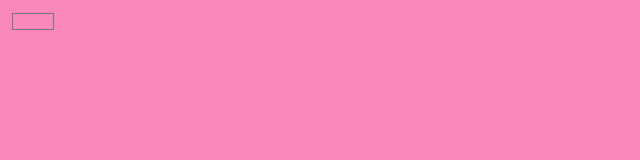
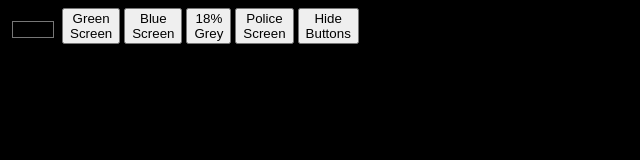
Before and after one commit to CamBud/cambud.github.io, a plain HTML site: page screenColor/screenColor.html in a window 1280 px wide. Shown: the whole page, without its empty margins (0-640 px from the left). Drawn offline with Linux system fonts and the light colour scheme.

Commit message:
Update screenColor.html

```diff
--- a/screenColor/screenColor.html
+++ b/screenColor/screenColor.html
@@ -5,14 +5,57 @@
     <link rel="stylesheet" href="test.css">
     <title>Screen Color</title>
     <script>
+        let policeCounter = 0;
         function changeColor() {
-            document.getElementById("bodyID").style.backgroundColor = document.getElementById("colorPicker").value
+            document.getElementById("bodyID").style.backgroundColor = document.getElementById("colorPicker").value;
+        }
+        function changePreset(hexColor) {
+            document.getElementById("bodyID").style.backgroundColor = hexColor;
+        }
+        function hideButtons() {
+            document.getElementById("buttonGroup").hidden = true;
+        }
+        function policeScreen() {
+            switch (policeCounter) {
+                case 0:
+                    document.getElementById("bodyID").style.backgroundColor = "#2500E0";
+                    break;
+                case 1:
+                    document.getElementById("bodyID").style.backgroundColor = "#4A53E1";
+                    break;
+                case 2:
+                    document.getElementById("bodyID").style.backgroundColor = "#FF6170";
+                    break;
+                case 3:
+                    document.getElementById("bodyID").style.backgroundColor = "#E31E33";
+                    break;
+                case 4:
+                    document.getElementById("bodyID").style.backgroundColor = "#FF6170";
+                    break;
+                case 5:
+                    document.getElementById("bodyID").style.backgroundColor = "#4A53E1";
+                    break;
+            }
+            policeCounter++
+            if (policeCounter >= 6) {
+                policeCounter = 0
+            }
         }
     </script>
 </head>
 
-<body id="bodyID" style="background-color: #fa88bc;">
-    <input type="color" class="colorPicker" id="colorPicker" value="#fa88bc" oninput="changeColor()">
+<body id="bodyID" style="background-color: #000000;">
+    <div id="buttonGroup">
+        <input type="color" class="colorPicker" id="colorPicker" value="#000000" oninput="changeColor()">
+        <button id="greenScreenButton" class="greenScreenButton"
+            onclick="changePreset('#00b140')">Green<br>Screen</button>
+        <button id="blueScreenButton" class="blueScreenButton" onclick="changePreset('#0047bb')">Blue<br>Screen</button>
+        <button id="greyScreenButton" class="greyScreenButton" onclick="changePreset('#767676')">18%<br>Grey</button>
+        <button id="policeScreenButton" class="policeScreenButton"
+            onclick="setInterval(policeScreen, 225)">Police<br>Screen</button>
+        <button id="hideButton" onclick="hideButtons()">Hide<br>Buttons</button>
+    </div>
+
     <script>
     </script>
 </body>
```
